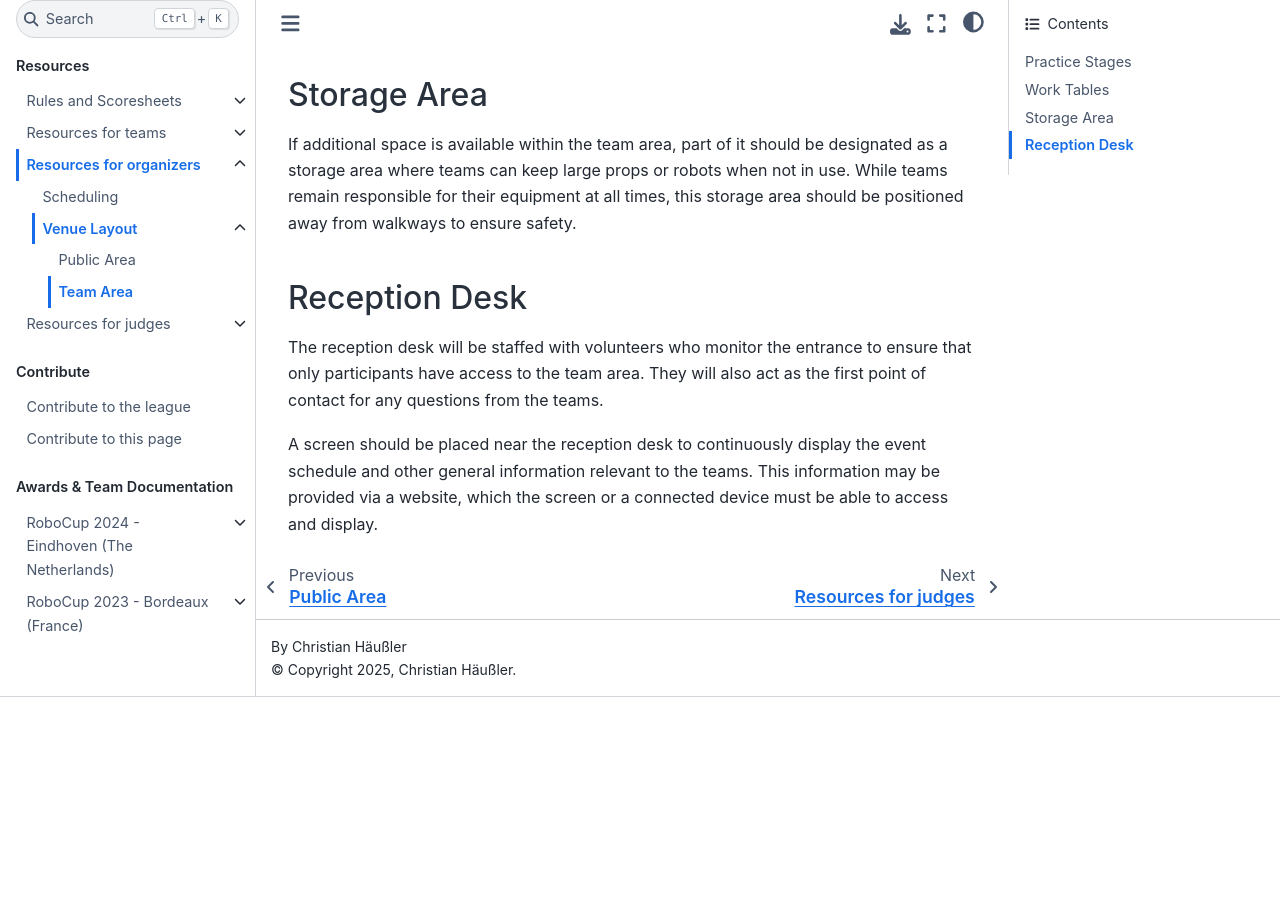
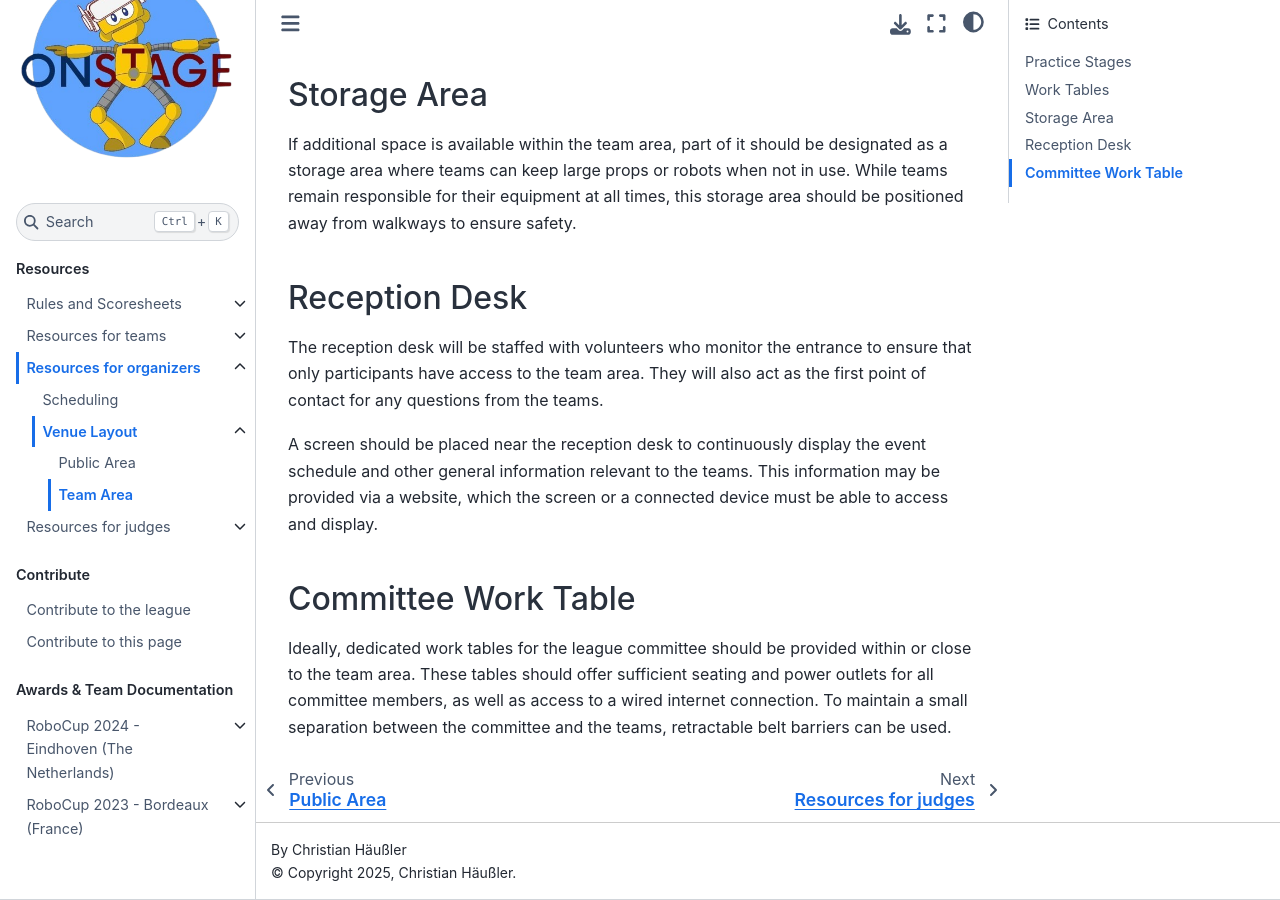
Before and after one commit to robocup-junior/onstage, a Sphinx documentation site: the page built from docs/source/resources/organizers/venue_layout/team_area_layout.rst, in a window 1280 px wide and 900 px high, scrolled down 1891 px. Built offline with Sphinx 7.4.7 and the Sphinx Book theme 1.1.4, drawn with Linux system fonts in a browser that asks for light colours; before the commit the page ends 2588 px from its top, so only the background shows below that.

Commit message:
Added committee work table to team area layout

```diff
--- a/docs/source/resources/organizers/venue_layout/team_area_layout.rst
+++ b/docs/source/resources/organizers/venue_layout/team_area_layout.rst
@@ -57,3 +57,9 @@
 The reception desk will be staffed with volunteers who monitor the entrance to ensure that only participants have access to the team area. They will also act as the first point of contact for any questions from the teams.
 
 A screen should be placed near the reception desk to continuously display the event schedule and other general information relevant to the teams. This information may be provided via a website, which the screen or a connected device must be able to access and display.
+
+Committee Work Table
+--------------------
+
+Ideally, dedicated work tables for the league committee should be provided within or close to the team area. These tables should offer sufficient seating and power outlets for all committee members, as well as access to a wired internet connection.
+To maintain a small separation between the committee and the teams, retractable belt barriers can be used.
```
